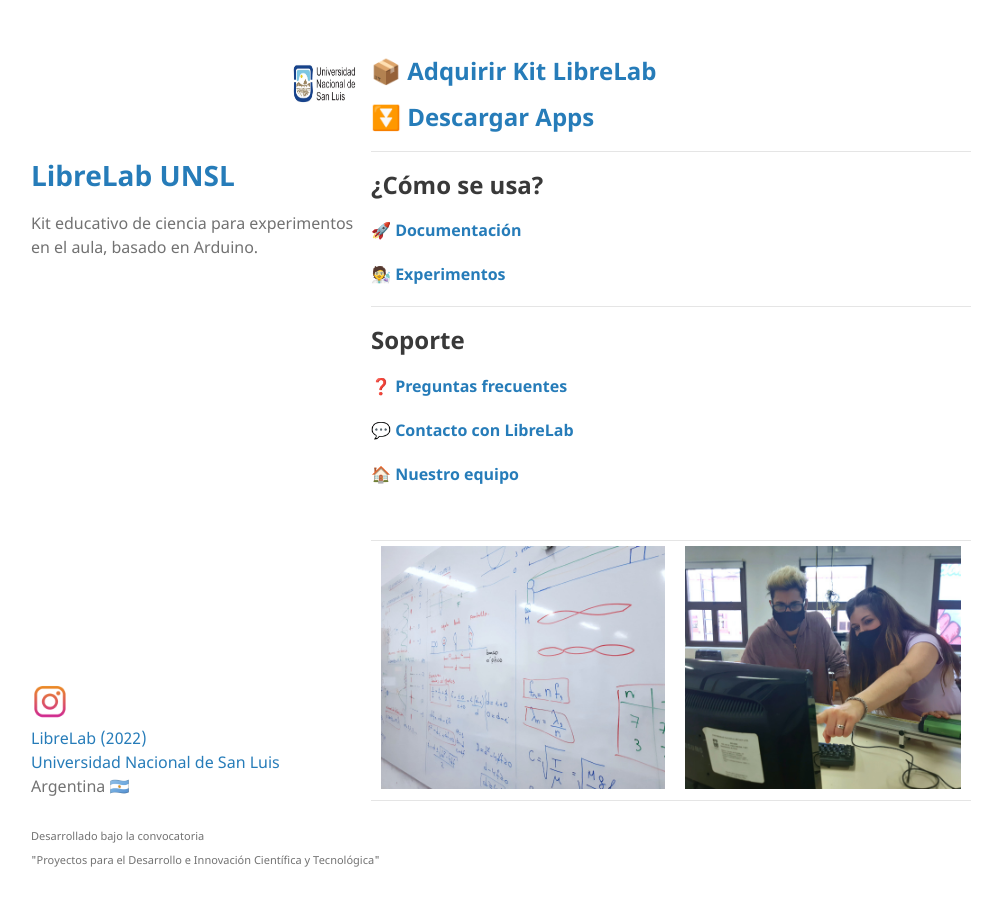
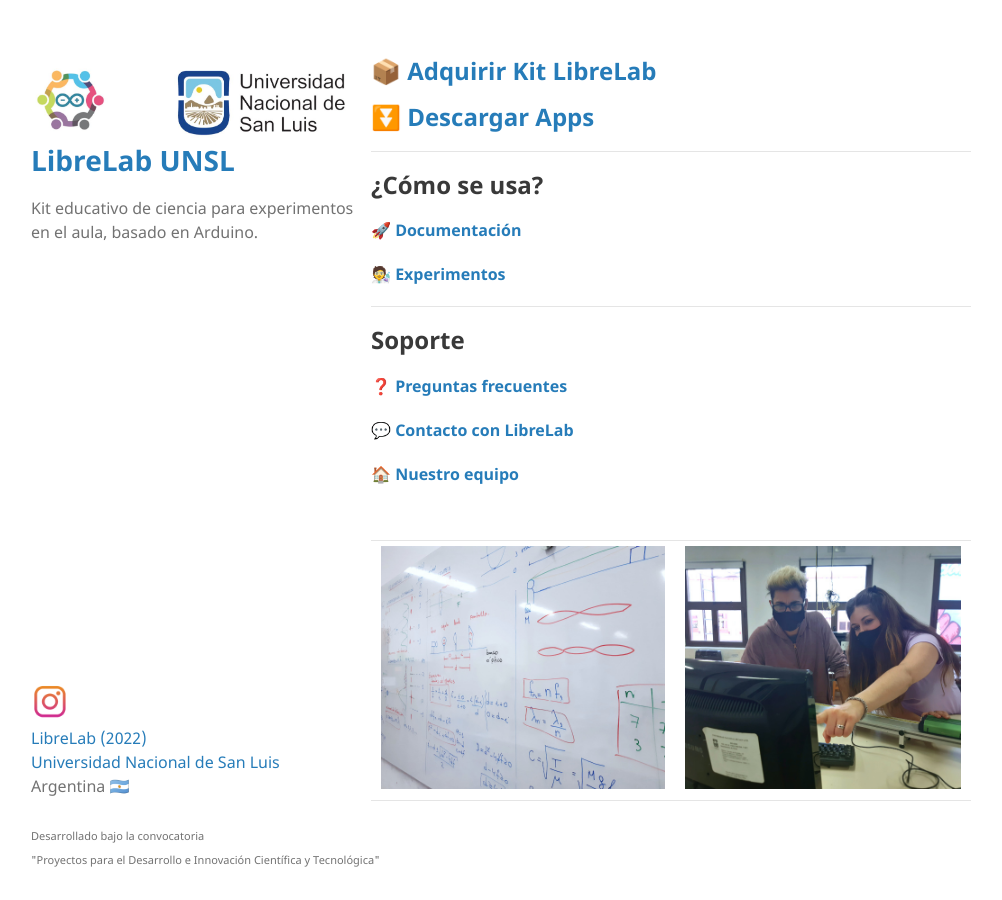
Before and after one commit to labunsl/labunsl.github.io, a Jekyll site: the page built from index.md, in a window 1280 px wide. Shown: the whole page, without its empty margins (119-1121 px from the left). Built offline with Jekyll 4.4.1, drawn with Linux system fonts in a browser that asks for light colours.

Commit message:
Update default.html

```diff
--- a/_layouts/default.html
+++ b/_layouts/default.html
@@ -16,11 +16,9 @@
     <div class="wrapper">
       <header>
 
-      {% if aaaasite.logo %}
+      {% if site.logo %}
           <img src="{{site.logo | relative_url}}" alt="Logo" align="left"/>
         {% endif %}
-        <section><img src="/assets/img/librelab.png" alt=" " align="left" width="50" height="52"/>
-        <img src="/assets/img/unsl.png" alt="UNSL" align="right" width="70" height="50"/></section>
 
         <h1><a href="{{ "/" | absolute_url }}">{{ site.title | default: "LibreLab UNSL" }}</a></h1>
 
```
